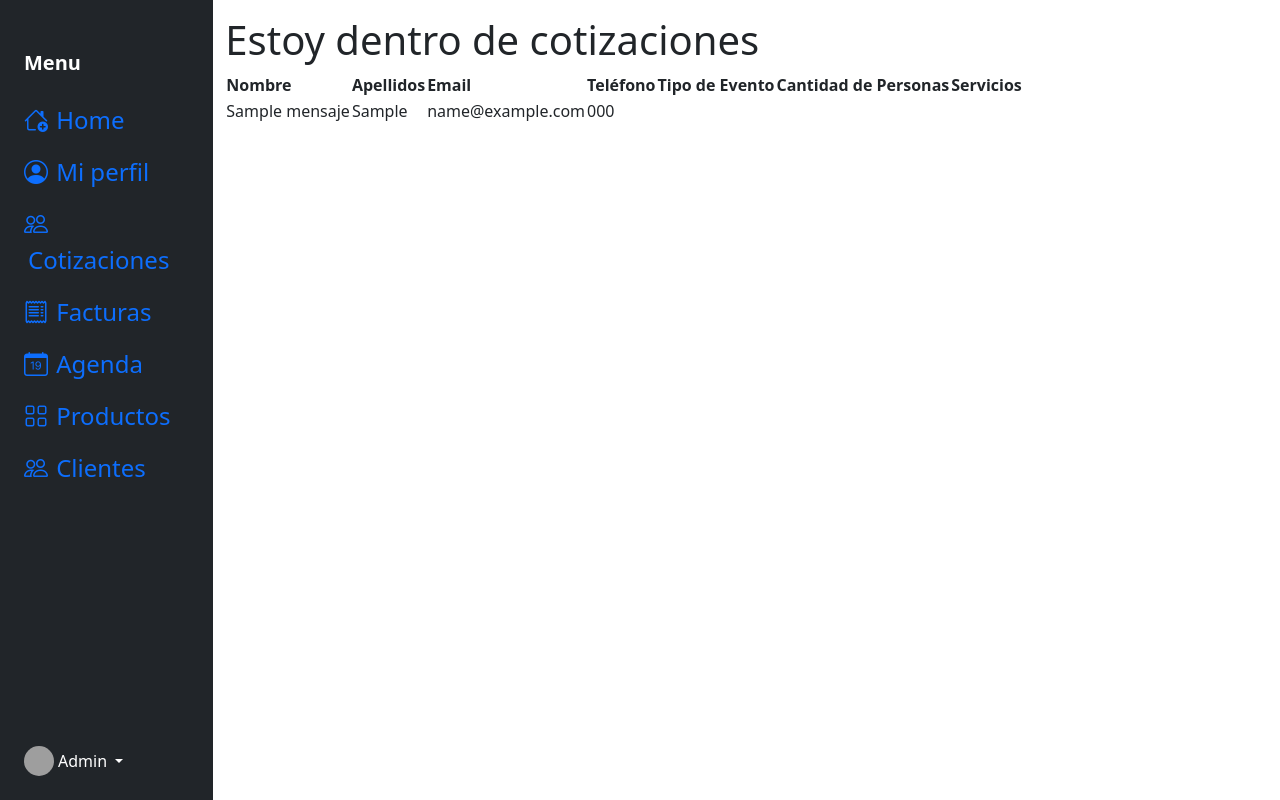
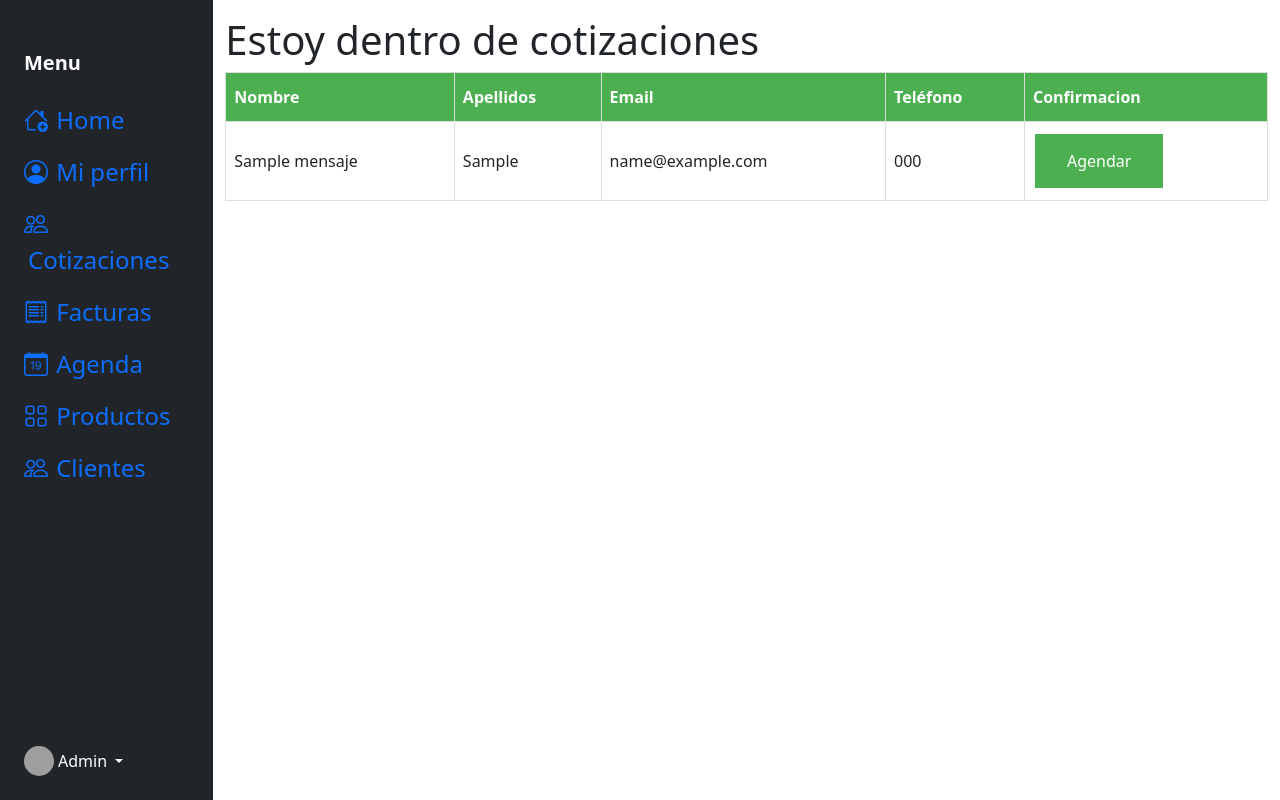
Before and after one commit to diegoaedof/Banqueteria_RoseMarie, a Django app: page /cotizaciones in a window 1280 px wide. Run offline with Django 4.2, Linux system fonts and the light colour scheme; tables that the repository leaves empty hold one stand-in row (values such as "Sample post"); grey boxes are pictures that could not be loaded.

Commit message:
PI-83 PI-107

```diff
--- a/sistema_administrador/templates/cotizaciones.html
+++ b/sistema_administrador/templates/cotizaciones.html
@@ -2,31 +2,73 @@
 
 
 {% block content %}
+<style>
+    table {
+        width: 100%;
+        border-collapse: collapse;
+    }
+    th, td {
+        border: 1px solid #ddd;
+        padding: 8px;
+    }
+    tr:nth-child(even) {
+        background-color: #f2f2f2;
+    }
+    th {
+        padding-top: 12px;
+        padding-bottom: 12px;
+        text-align: left;
+        background-color: #4CAF50;
+        color: white;
+    }
+    button {
+        background-color: #4CAF50;
+        border: none;
+        color: white;
+        padding: 15px 32px;
+        text-align: center;
+        text-decoration: none;
+        display: inline-block;
+        font-size: 16px;
+        margin: 4px 2px;
+        cursor: pointer;
+    }
+</style>
     <h1>Estoy dentro de cotizaciones</h1>
+
     <table>
+
         <thead>
             <tr>
+
                 <th>Nombre</th>
                 <th>Apellidos</th>
                 <th>Email</th>
                 <th>Teléfono</th>
-                <th>Tipo de Evento</th>
-                <th>Cantidad de Personas</th>
-                <th>Servicios</th>
+                <th>Confirmacion</th>
+
             </tr>
         </thead>
         <tbody>
             {% for solicitud in solicitudes %}
             <tr>
-                <td>{{ solicitud.nombre }}</td>
-                <td>{{ solicitud.apellidos }}</td>
-                <td>{{ solicitud.email }}</td>
-                <td>{{ solicitud.telefono }}</td>
-                <td>{{ solicitud.tipo_de_evento}}</td>
-                <td>{{ solicitud.cantidad_de_personas }}</td>
-                <td>{{ solicitud.servicios }}</td>
+
+                    <td>{{ solicitud.nombre }}</td>
+                    <td>{{ solicitud.apellidos }}</td>
+                    <td>{{ solicitud.email }}</td>
+                    <td>{{ solicitud.telefono }}</td>
+                    <form action="contactar" method="post"> {% csrf_token %}
+                    <td>
+                        <input type="hidden" name="solicitud_id" value="{{ solicitud.id }}">
+                        <button type="submit">Agendar</button>
+                    </td>
+                </form>
+
             </tr>
-            {% endfor %}
+        {% endfor %}
+
         </tbody>
+
     </table>
+
 {% endblock content %}
--- a/sistema_administrador/urls.py
+++ b/sistema_administrador/urls.py
@@ -9,4 +9,6 @@
     path('cotizaciones', views.cotizaciones, name='cotizaciones'),
     path('agenda', views.agenda, name='agenda'),
     path('clientes', views.clientes, name='clientes'),
+    path('contactar', views.contactar, name='contactar'),
+    path('contactar/<int:id>/', views.contactar, name='contactar'),
 ]
--- a/sistema_administrador/views.py
+++ b/sistema_administrador/views.py
@@ -1,6 +1,7 @@
 from django.shortcuts import render
 from gestor_cotizaciones.models.contacto import Mensaje
-
+from publico.forms import SolicitudCotizacionForm
+from publico.forms import MensajeForm
 
 def panel_administracion(request):
     context= {}
@@ -19,6 +20,13 @@
     context= {}
     return render(request, 'cotizaciones.html',{'solicitudes': solicitudes})
 
+def contactar(request):
+    solicitud_id = request.POST.get('solicitud_id')
+    mens=Mensaje.objects.get(id=solicitud_id)
+    form = MensajeForm(instance=mens)
+    return render(request, 'contactar.html', {'id': solicitud_id, 'form': form})
+
+
 def agenda(request):
     context= {}
     return render(request, 'agenda.html', context)
```
Also changed, not shown: sistema_administrador/templates/contactar.html (added, +15 -0 lines).
